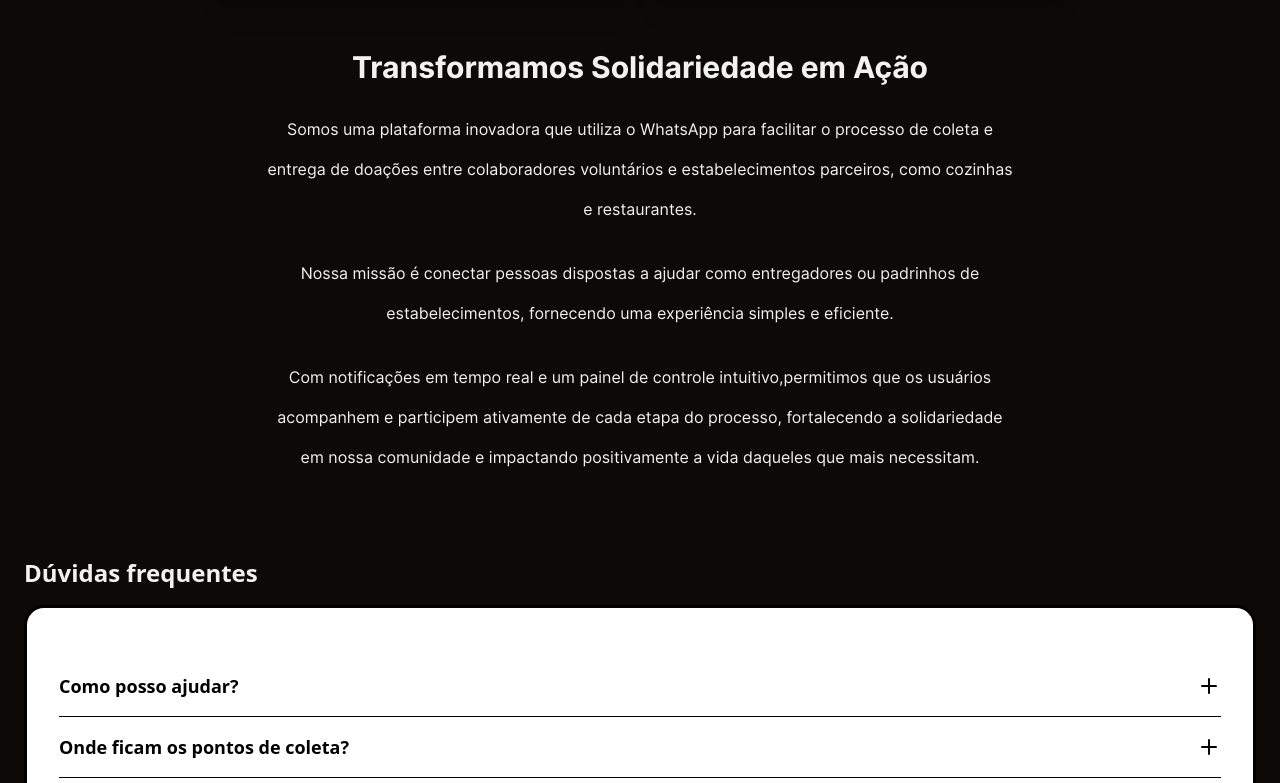
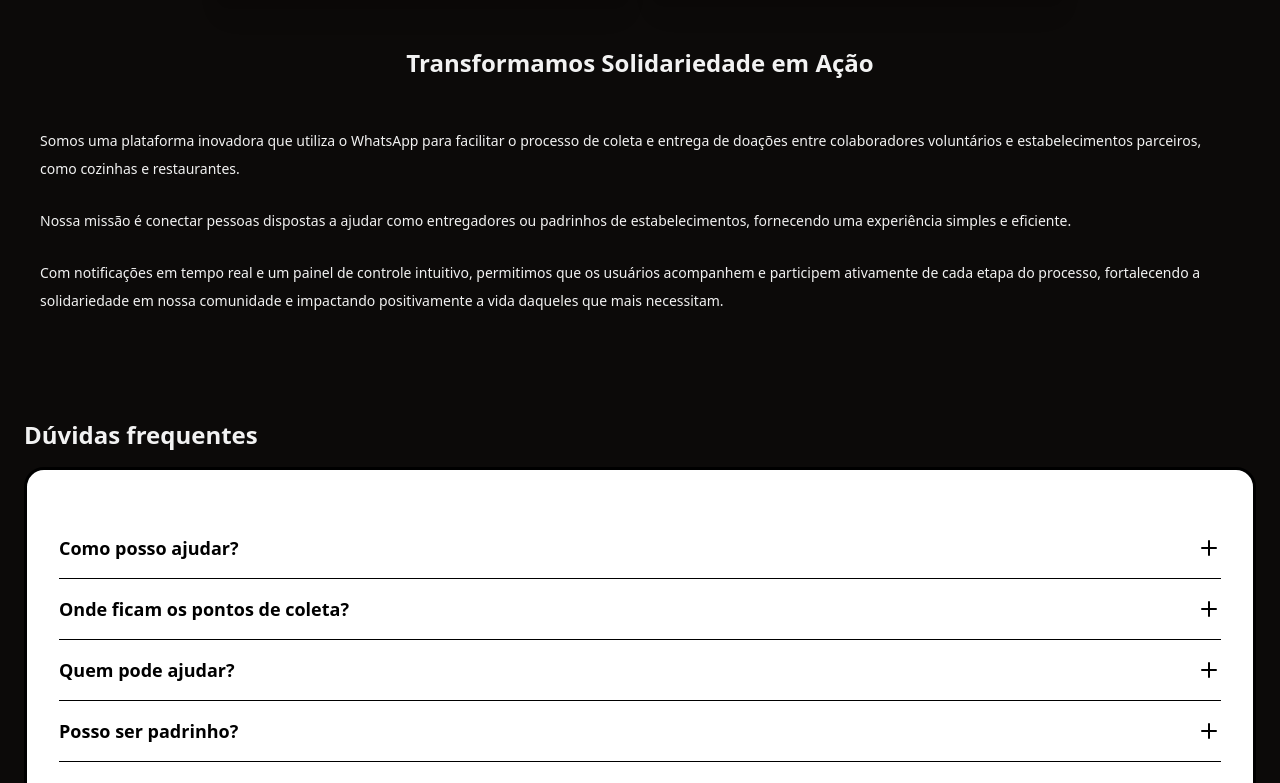
Before and after one commit to lucaoskaique/entregacao-app, a React (Vite) app: page / in a window 1280 px wide. Shown: the part 397-1180 px from the top of the page. Built offline with nearby package versions, Linux system fonts and the light colour scheme.

Commit message:
feat: Atualizar breakpoints e larguras de tela no arquivo tailwind.config.js

```diff
--- a/src/components/About.tsx
+++ b/src/components/About.tsx
@@ -1,19 +1,19 @@
 export const About = () => {
   return (
-    <section id="about" className="container text-justify tablet:text-center mt-[50px]">
-      <div className="px-10 flex flex-col">
-        <h2 className="text-3xl tablet:text-3xl font-inter-bold text-center mb-6">
+    <section id="about" className="container mt-12">
+      <div className="px-4 md:px-10 flex flex-col">
+        <h2 className="text-2xl md:text-3xl font-bold text-center mb-6">
           Transformamos Solidariedade em Ação
         </h2>
-        <div className="flex flex-col text-sm tablet:text-base gap-y-6 my-6 font-inter-regular tablet:w-[65%] tablet:m-auto">
-          <p className="leading-10">
+        <div className="flex flex-col text-sm md:text-base gap-y-6 my-6 font-regular md:w-3/5 md:mx-auto">
+          <p className="leading-7 md:leading-10">
             Somos uma plataforma inovadora que utiliza o WhatsApp para facilitar o processo de coleta e entrega de doações entre colaboradores voluntários e estabelecimentos parceiros, como cozinhas e restaurantes.
           </p>
-          <p className="leading-10">
+          <p className="leading-7 md:leading-10">
             Nossa missão é conectar pessoas dispostas a ajudar como entregadores ou padrinhos de estabelecimentos, fornecendo uma experiência simples e eficiente.
           </p>
-          <p className="hidden tablet:block leading-10">
-            Com notificações em tempo real e um painel de controle intuitivo,permitimos que os usuários acompanhem e participem ativamente de cada etapa do processo, fortalecendo a solidariedade em nossa comunidade e impactando positivamente a vida daqueles que mais necessitam.
+          <p className="md:block leading-7 md:leading-10">
+            Com notificações em tempo real e um painel de controle intuitivo, permitimos que os usuários acompanhem e participem ativamente de cada etapa do processo, fortalecendo a solidariedade em nossa comunidade e impactando positivamente a vida daqueles que mais necessitam.
           </p>
         </div>
       </div>
--- a/src/components/ui/faq.tsx
+++ b/src/components/ui/faq.tsx
@@ -16,7 +16,7 @@ interface FAQProps {
 const FAQList: FAQProps[] = [
   {
     question: "Como posso ajudar?",
-    answer: "lorem ipsum dolor sit amet, consectetur adipisicing elit. Sint labore quidem quam? Consectetur sapiente iste rerum reiciendis animi nihil nostrum sit quo, modi quod.",
+    answer: "Lorem ipsum dolor sit amet, consectetur adipisicing elit. Sint labore quidem quam? Consectetur sapiente iste rerum reiciendis animi nihil nostrum sit quo, modi quod.",
     value: "item-1",
   },
   {
@@ -26,15 +26,14 @@ const FAQList: FAQProps[] = [
     value: "item-2",
   },
   {
-    question:
-      "Quem pode ajudar?",
+    question: "Quem pode ajudar?",
     answer:
       "Lorem ipsum dolor sit amet consectetur, adipisicing elit. Labore qui nostrum reiciendis veritatis necessitatibus maxime quis ipsa vitae cumque quo?",
     value: "item-3",
   },
   {
     question: "Posso ser padrinho?",
-    answer: "lorem ipsum dolor sit amet, consectetur adipisicing elit. Sint labore quidem quam? Consectetur sapiente iste rerum reiciendis animi nihil nostrum sit quo, modi quod.",
+    answer: "Lorem ipsum dolor sit amet, consectetur adipisicing elit. Sint labore quidem quam? Consectetur sapiente iste rerum reiciendis animi nihil nostrum sit quo, modi quod.",
     value: "item-4",
   }
 ];
@@ -52,25 +51,24 @@ export const FAQ = () => {
         <Accordion
           type="single"
           collapsible
-          className="w-full AccordionRoot">
+          className="w-full">
           {FAQList.map(({ question, answer, value }: FAQProps) => (
             <AccordionItem
               key={value}
               value={value}
-              className="border-b-[1px] border-black"
-            >
-              <AccordionTrigger className="text-left text-lg font-bold">
+              className="border-b-[1px] border-black">
+              <AccordionTrigger className="text-left text-lg font-bold py-4">
                 {question}
               </AccordionTrigger>
-
-              <AccordionContent>{answer}</AccordionContent>
+              <AccordionContent className="pb-4">{answer}</AccordionContent>
             </AccordionItem>
           ))}
         </Accordion>
         <div className="flex flex-col items-center mt-8 gap-y-3">
           <h3 className="font-bold text-2xl text-center">
-            Ainda com dúvidas?<br />Fale com o nosso time.</h3>
-          <button className="px-[60px] bg-wppButton text-white text-base font-bold py-4 px-4 rounded-lg flex justify-center items-center gap-x-2">
+            Ainda com dúvidas?<br />Fale com o nosso time.
+          </h3>
+          <button className="px-8 bg-wppButton text-white text-base font-bold py-4 rounded-lg flex justify-center items-center gap-x-2">
             <WhatsappIcon />Fale agora
           </button>
         </div>
--- a/src/components/ui/hero.tsx
+++ b/src/components/ui/hero.tsx
@@ -12,7 +12,7 @@ export const Hero = () => {
 
   return (
     <Container>
-      <section className='min-h-[100px] flex flex-col gap-6 items-center mt-6 mx-3 min-[992px]:flex-row min-[992px]:justify-center min-[992px]:items-start'>
+      <section className='container min-h-[100px] flex flex-col gap-6 items-center mt-6 min-[992px]:flex-row min-[992px]:justify-center min-[992px]:items-start'>
         <div className='w-full min-w-[250px] max-w-[411px] bg-neutral-800 rounded-xl p-6 flex flex-col shadow-xl'>
           <div className='border-b border-neutral-300 mb-6'>
             <div className='flex gap-3 mb-6'>
--- a/tailwind.config.js
+++ b/tailwind.config.js
@@ -11,14 +11,18 @@ module.exports = {
   theme: {
     screens: {
       'mobile': '360px',
-      'tablet': '992px',
-      'desktop': '1440px',
+      'tablet': '768px',
+      'desktop': '1024px',
     },
     container: {
       center: true,
       padding: "1.5rem",
       screens: {
-        "2xl": "1400px",
+        'sm': '100%',  // Mobile width
+        'md': '100%',  // Tablet width
+        'lg': '1024px',  // Desktop width
+        'xl': '1280px',  // Larger desktop width
+        '2xl': '1400px',  // Extra-large desktop width
       },
     },
     extend: {
```
